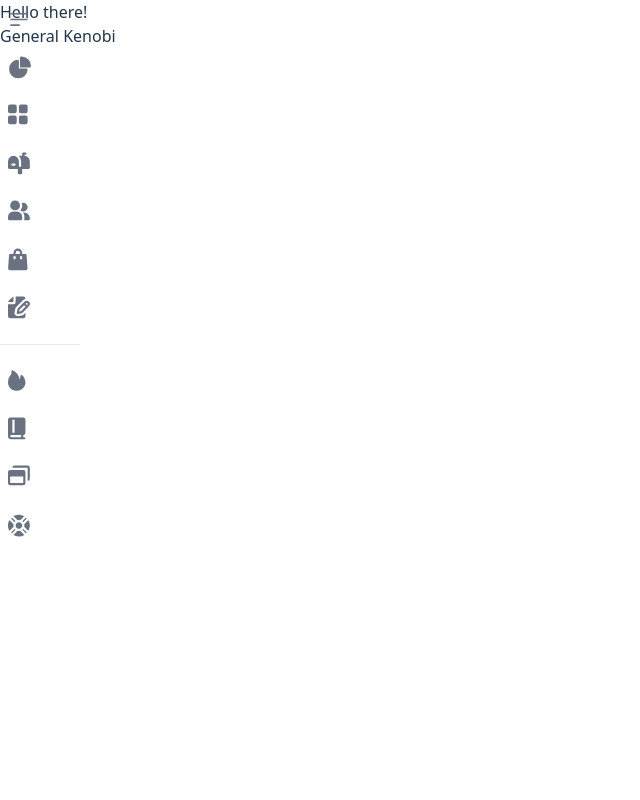
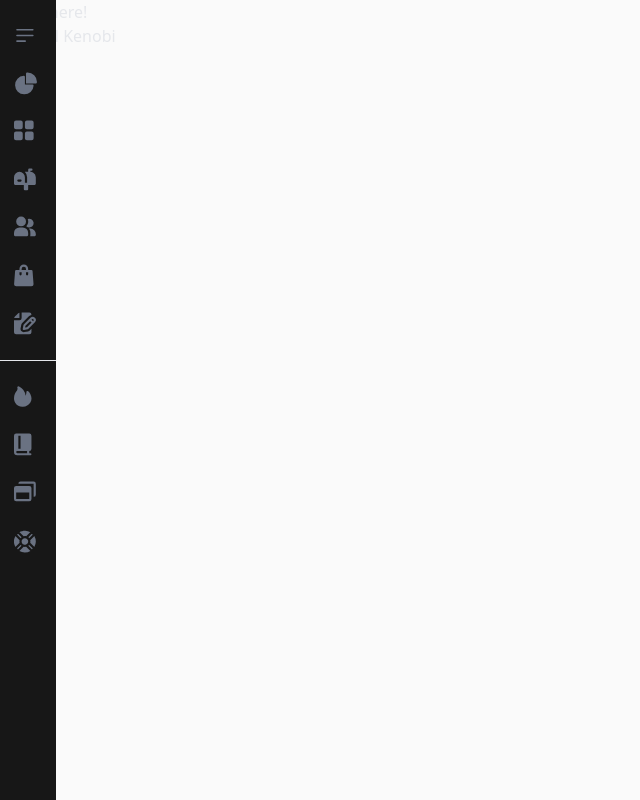
Before and after one commit to diegobasico/cassandra, a React (Vite) app in the folder frontend/: page / in a window 1280 px wide. Shown: the whole page, without its empty margins (0-640 px from the left). Built offline with nearby package versions, Linux system fonts and the light colour scheme.

Commit message:
sidebar working

```diff
--- a/frontend/src/App.tsx
+++ b/frontend/src/App.tsx
@@ -3,10 +3,10 @@ import Main from "./components/Main";
 
 function App() {
   return (
-    <>
+    <div className="flex h-dvh bg-neutral-50 text-gray-200 dark:bg-neutral-800">
       <Sidebar />
       <Main />
-    </>
+    </div>
   );
 }
 
--- a/frontend/src/components/Main.tsx
+++ b/frontend/src/components/Main.tsx
@@ -1,6 +1,6 @@
 function Main() {
   return (
-    <div className="">
+    <div className="bg-neutral-50 dark:bg-neutral-800">
       <p>Hello there!</p>
       <p>General Kenobi</p>
     </div>
--- a/frontend/src/components/Sidebar.tsx
+++ b/frontend/src/components/Sidebar.tsx
@@ -9,10 +9,10 @@ function Sidebar() {
       <li>
         <button
           onClick={toggleSidebar}
-          className="group flex items-center gap-2 p-2 text-gray-500 transition duration-75 hover:text-gray-900 dark:text-gray-400 dark:hover:text-white"
+          className="group flex pt-2 pb-2 pl-3.5 text-gray-500 transition duration-75 hover:text-gray-900 dark:text-gray-400 dark:hover:text-white"
         >
           <svg
-            className="h-6 w-6"
+            className="h-6 w-6 items-center"
             aria-hidden="true"
             xmlns="http://www.w3.org/2000/svg"
             fill="currentColor"
@@ -28,8 +28,8 @@ function Sidebar() {
 
   function ExpandedSidebar() {
     return (
-      <div className="fixed top-0 left-0 z-40 h-screen w-64 -translate-x-full overflow-y-auto transition-transform sm:translate-x-0">
-        <ul className="space-y-2 font-medium">
+      <div className="fixed top-0 left-0 z-40 h-screen w-48 -translate-x-full overflow-y-auto bg-neutral-900 transition-transform sm:translate-x-0">
+        <ul className="mt-4 space-y-2 font-medium">
           <SidebarItem
             text=""
             svgPath={
@@ -131,8 +131,8 @@ function Sidebar() {
 
   function CollapsedSidebar() {
     return (
-      <div className="fixed top-0 left-0 z-40 h-screen w-20 -translate-x-full overflow-y-auto transition-transform sm:translate-x-0">
-        <ul className="space-y-2 font-medium">
+      <div className="fixed top-0 left-0 z-40 h-screen w-14 -translate-x-full overflow-y-auto bg-neutral-900 transition-transform sm:translate-x-0">
+        <ul className="mt-4 space-y-2 font-medium">
           <SidebarItem
             text=""
             svgPath={
@@ -238,11 +238,7 @@ function Sidebar() {
 
   console.log(sidebarStatus);
 
-  return (
-    <div className="fixed top-0 left-0 z-40 h-screen w-64 -translate-x-full overflow-y-auto transition-transform sm:translate-x-0">
-      {sidebar}
-    </div>
-  );
+  return <>{sidebar}</>;
 }
 
 export default Sidebar;
--- a/frontend/src/index.css
+++ b/frontend/src/index.css
@@ -4,20 +4,4 @@
   font-family: system-ui, Avenir, Helvetica, Arial, sans-serif;
   line-height: 1.5;
   font-weight: 400;
-
-  color-scheme: light dark;
-  color: rgba(255, 255, 255, 0.87);
-  background-color: #242424;
-
-  font-synthesis: none;
-  text-rendering: optimizeLegibility;
-  -webkit-font-smoothing: antialiased;
-  -moz-osx-font-smoothing: grayscale;
 }
-
-@media (prefers-color-scheme: light) {
-  :root {
-    color: #213547;
-    background-color: #ffffff;
-  }
-}
```
